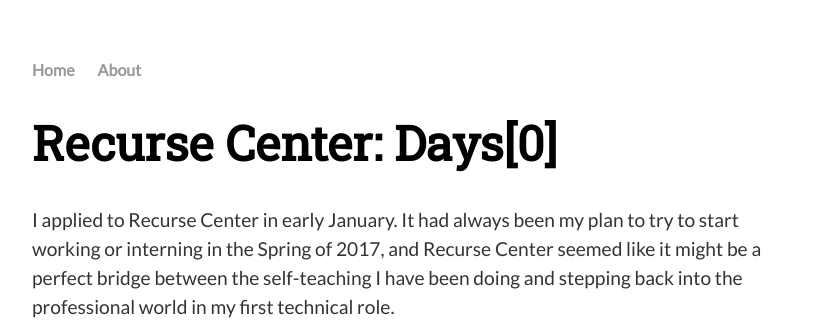
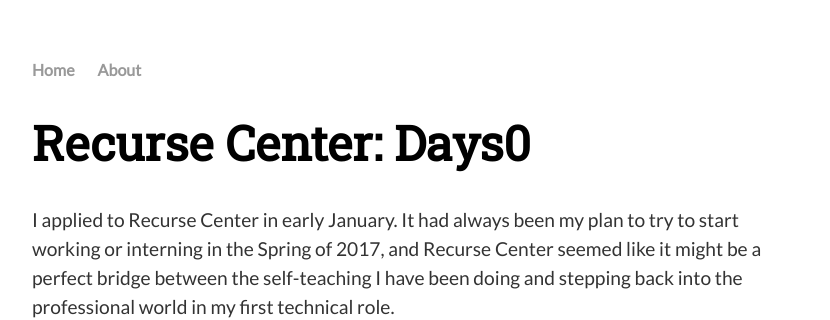
Before and after one commit to katieamazing/katieamazing.github.io, a Jekyll site: the page built from _posts/2017-03-26-RC-Days0.md, in a window 1280 px wide and 900 px high. Shown: the top 320 px of the window, without its empty margins (224-1054 px from the left). Built offline with Jekyll 4.4.1, drawn with Linux system fonts in a browser that asks for light colours; comment, search, counter and statistics services are not loaded.

Commit message:
Update 2017-03-26-RC-Days0.md

```diff
--- a/_posts/2017-03-26-RC-Days0.md
+++ b/_posts/2017-03-26-RC-Days0.md
@@ -1,7 +1,7 @@
 ---
 layout: post
-title: "Recurse Center: Days[0]"
-date: 2016-03-23
+title: "Recurse Center: Days0"
+date: 2016-03-26
 ---
 
 I applied to Recurse Center in early January. It had always been my plan to try to start working or interning in the Spring of 2017, and Recurse Center seemed like it might be a perfect bridge between the self-teaching I have been doing and stepping back into the professional world in my first technical role.
```
